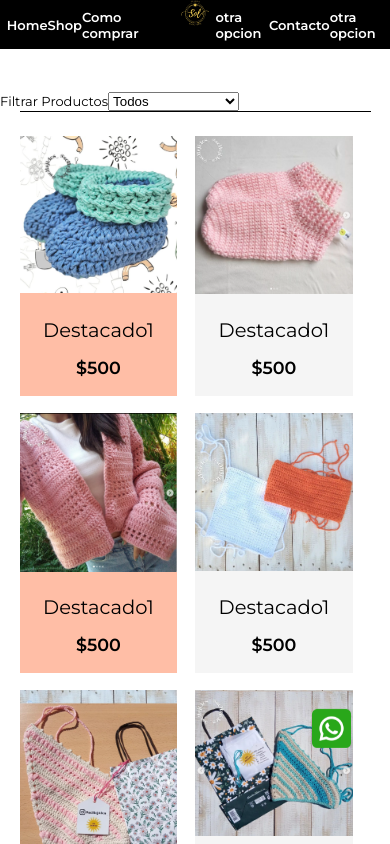
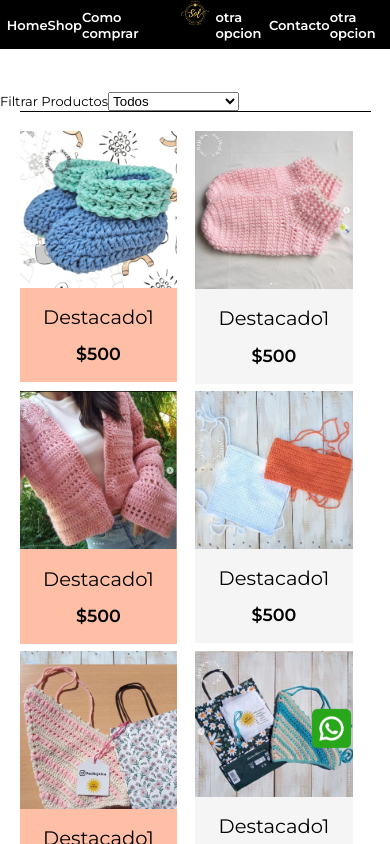
Before and after one commit to Orianamartina/Sol, a Next.js app: page /shop in a window 390 px wide. Shown: the top 844 px of the page. Built offline with nearby package versions, Linux system fonts and the light colour scheme.

Commit message:
responsive cards

```diff
--- a/src/app/components/Destacados.css
+++ b/src/app/components/Destacados.css
@@ -37,6 +37,7 @@
         width: 90%;
         align-items: center;
         justify-content: space-evenly;
+        height: 180vh;
     }
     .tarjetaDeProductoContainer{
         width: 100vw;
--- a/src/app/components/Destacados.jsx
+++ b/src/app/components/Destacados.jsx
@@ -18,7 +18,6 @@ function Destacados(props) {
                             <div key={prod.titulo} className="tarjetaDeProductoContainer">
 
                                 <TarjetaDeProducto
-
                                 producto={prod}
                                 style={index%2===0? "even": "uneven"}
                                 />
--- a/src/app/sharedComponents/TarjetaDeProducto.css
+++ b/src/app/sharedComponents/TarjetaDeProducto.css
@@ -51,6 +51,7 @@ a{
 @media (max-width:800px){
     #tarjetaDeProducto{
         width: 90%;
+        margin: 0;
     }
 
     #tarjetaDeProducto h1{
@@ -61,6 +62,7 @@ a{
         font-size: 4.5vw;
     }
     .imageDiv{
-        height: 20vh;
+        height: 20%;
     }
+
 }
--- a/src/app/shop/ProductSection.css
+++ b/src/app/shop/ProductSection.css
@@ -20,11 +20,9 @@
 
     #productSection{
 
-        width: 90%;
+      width: 90%;
     }
     .productCardProductSection{
-        width: 45vw;
-
-
+      width: 45vw;
     }
 }
```
